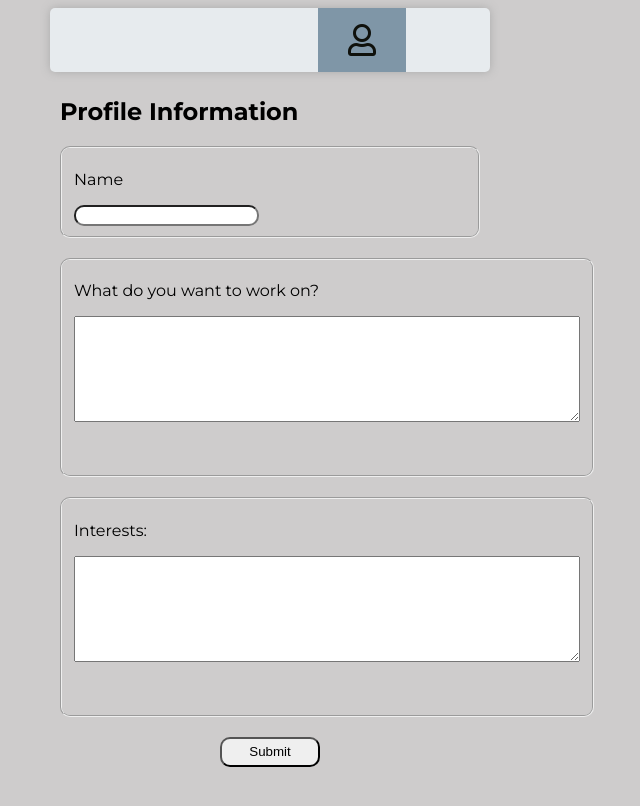
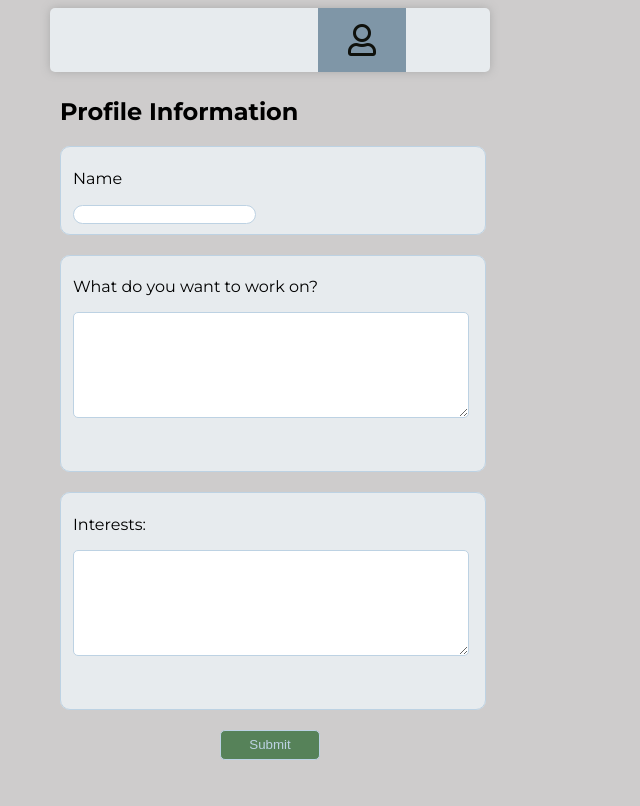
Before and after one commit to weilanc-gmail-com/axolotl, a React app: page /profile in a window 1280 px wide. Shown: the top 806 px of the page, without its empty margins (370-1010 px from the left). Built offline with nearby package versions, Linux system fonts and the light colour scheme; no server answers.

Commit message:
updated profile styling

```diff
--- a/client/sass/profile.scss
+++ b/client/sass/profile.scss
@@ -2,8 +2,23 @@
   padding: 5px 20px;
 
   fieldset {
+    min-width: 400px;
     margin: 20px 0px;
+    border: 1px solid $light-border-color;
     border-radius: 10px;
+    background-color: $card-background-color;
+  }
+
+  input {
+    outline: none;
+    border: 1px solid $light-border-color;
+  }
+
+  textarea {
+    resize: vertical;
+    max-width: 390px;
+    border: 1px solid $light-border-color;
+    border-radius: 5px;
   }
 
   .tallFieldSet {
@@ -24,7 +39,16 @@
     display: block;
     height: 30px;
     width: 100px;
-    border-radius: 10px;
+    border-radius: 5px;
+    outline: none;
+    border: 1px solid $light-border-color;
+    background-color: $accept-color;
+    color: $light-border-color;
+
+    &:hover {
+      cursor: pointer;
+      filter: brightness(75%);
+    }
   }
 
 }
```
